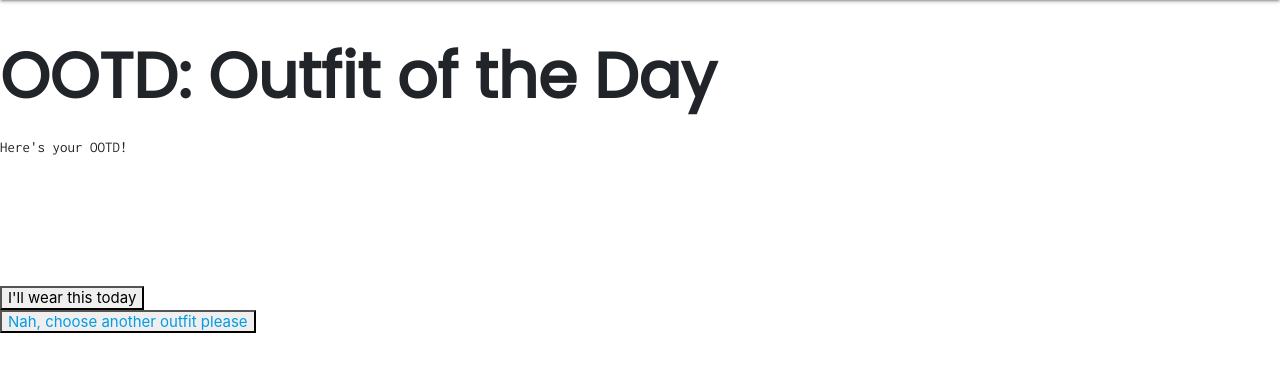
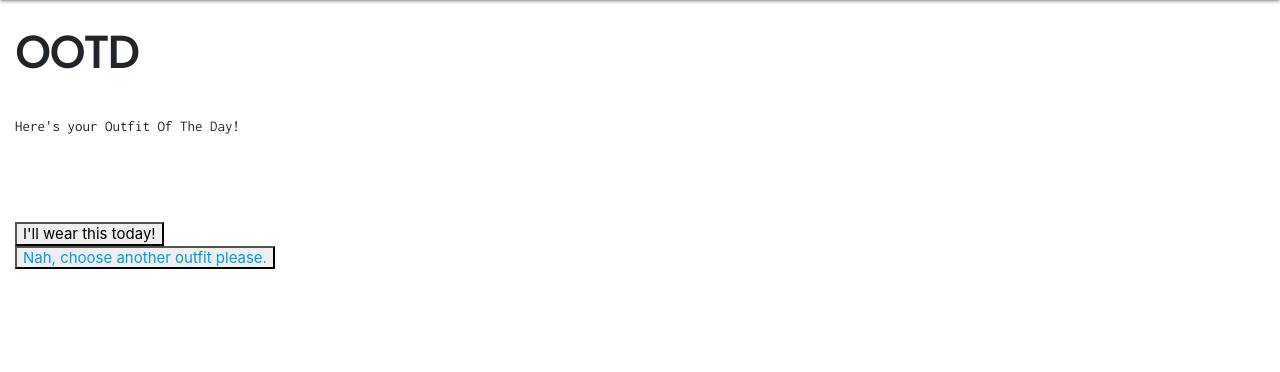
Before and after one commit to janetanne/outfitless, a Flask app: template templates/ootd.html in a window 1280 px wide. Shown: the part 64-436 px from the top of the page. Run offline with Flask 2, Linux system fonts and the light colour scheme; the template is opened without the code that fills it, so the values that code supplies are empty; some libraries are stand-ins or nearby versions.

Commit message:
OOTD page.

```diff
--- a/static/css/outfitless.css
+++ b/static/css/outfitless.css
@@ -27,4 +27,5 @@
 
 label {
     font-size: 1rem;
+    font-weight: 700;
 }
--- a/templates/mycloset.html
+++ b/templates/mycloset.html
@@ -24,7 +24,7 @@
             <br>
             <label>CURRENT COST PER USE:</label> {{ piece.cost_per_use }}
             <br>
-            <label>Categories:</label>
+            <label>CATEGORIES:</label>
             {% for category in piece.categories %}
                 {{ category.category }} •
                 {% endfor %}
--- a/templates/ootd.html
+++ b/templates/ootd.html
@@ -3,24 +3,25 @@
 {% block title %}OOTD{% endblock %}
 
 {% block content %}
-
-<h1>OOTD: Outfit of the Day</h1>
-
-<p>Here's your OOTD!</p>
-<div id="outfit">
+<div class="container-fluid">
+    <div class="row"><h3>OOTD</h3></div>
+    <div class="row">Here's your Outfit Of The Day!</div>
+    <div class="row">
+        <div class="col">
             <img src={{ outfit['piece_1']['img_url'] }}>
-<br><br>
+        </div>
+        <div class="col">
             <img src={{ outfit['piece_2']['img_url'] }}>
-<br><br>
+        </div>
         {% if 'piece_3' in outfit %}
+        <div class="col">
             <img src={{ outfit['piece_3']['img_url'] }}>
+        </div>
         {% endif %}
     </div>
 
 <br>
-<button type="button" onclick='wearOutfit({{ outfit|tojson }})' id="btn-wear-outfit">I'll wear this today</button>
-
-<button type="button" id="btn-choose-other-outfit" value="choose-another-outfit" class="visible"><a href="/ootd">Nah, choose another outfit please</a></button>
+<button type="button" onclick='wearOutfit({{ outfit|tojson }})' id="btn-wear-outfit">I'll wear this today!</button>  <button type="button" id="btn-choose-other-outfit" value="choose-another-outfit" class="visible"><a href="/ootd">Nah, choose another outfit please.</a></button>
 
 <button type="button" id="btn-go-home" class="hidden"><a href="/">Back to homepage</a></button>
 <br><br>
```
Lines whose indentation alone changed are shown as unchanged.
